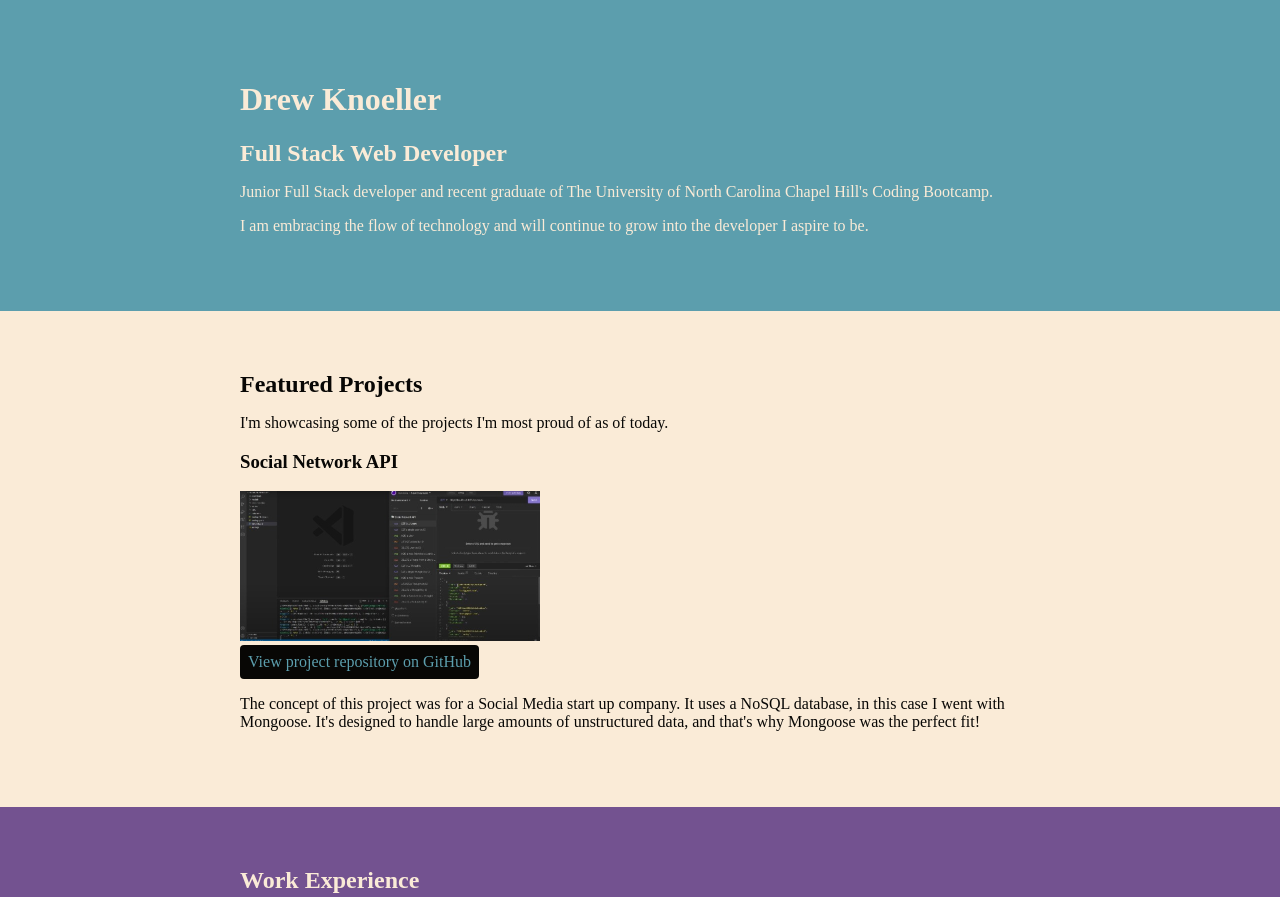
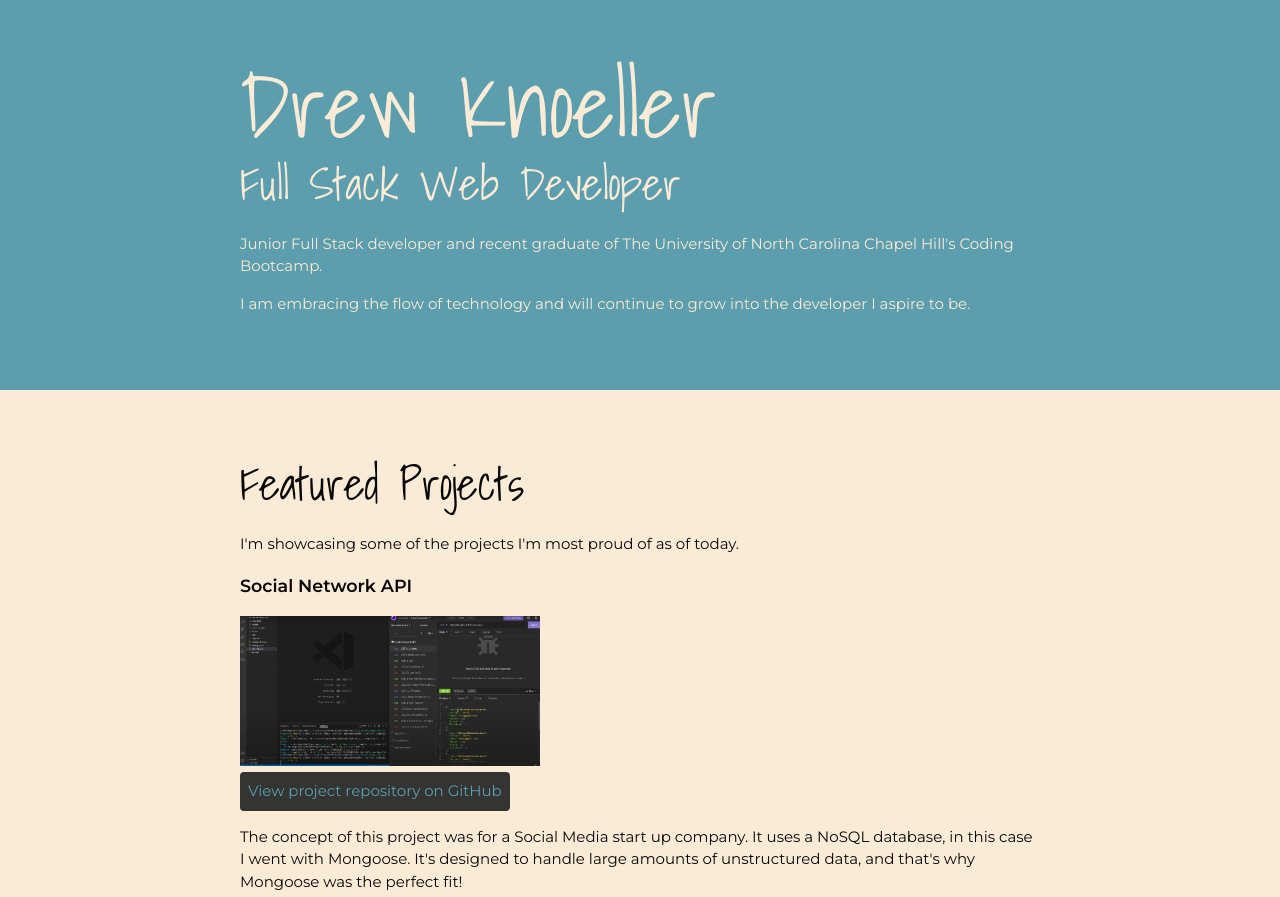
Before and after one commit to drewk2629/css-portfolio, a plain HTML site: page index.html in a window 1280 px wide. Shown: the top 897 px of the page. Drawn offline with Linux system fonts and the light colour scheme.

Commit message:
potential font choice

```diff
--- a/css/styles.css
+++ b/css/styles.css
@@ -13,6 +13,9 @@ body {
     color: #080705ff;
     margin: 0;
     padding: 0;
+    font-family: 'Montserrat', sans-serif;
+    font-size: 15px;
+    line-height: 1.5;
 }
 
 img {
@@ -27,7 +30,17 @@ a:hover {
     text-decoration: none;
 }
 
+h1 {
+    font-size: 90px;
+    line-height: 1;
+}
 h2 {
+    font-size: 45px;
+}
+
+h1, h2 {
+    font-family: 'Shadows Into Light', cursive;
+    font-weight: 400;
     margin: 0;
 }
 
@@ -55,7 +68,7 @@ header {
 }
 
 .projects .btn {
-    background:  #080705ff;
+    background:  #343432;
     color: #5c9eadff;
     text-decoration: none;
     padding: 8px;
@@ -64,7 +77,7 @@ header {
 }
 
 .projects .btn:hover {
-    background: rgba(8, 7, 5, 80%);
+    background: rgba(52, 52, 50, 65%);
     color: #f4a261ff;
 }
 
--- a/index.html
+++ b/index.html
@@ -4,6 +4,9 @@
     <meta charset="UTF-8">
     <meta name="viewport" content="width=device-width, initial-scale=1.0">
     <title>Drew's Portfolio</title>
+    <link rel="preconnect" href="https://fonts.googleapis.com">
+    <link rel="preconnect" href="https://fonts.gstatic.com" crossorigin>
+    <link href="https://fonts.googleapis.com/css2?family=Montserrat:wght@400;600&family=Shadows+Into+Light&display=swap" rel="stylesheet">
     <link rel="stylesheet" href="css/styles.css">
   </head>
   <body>
```
